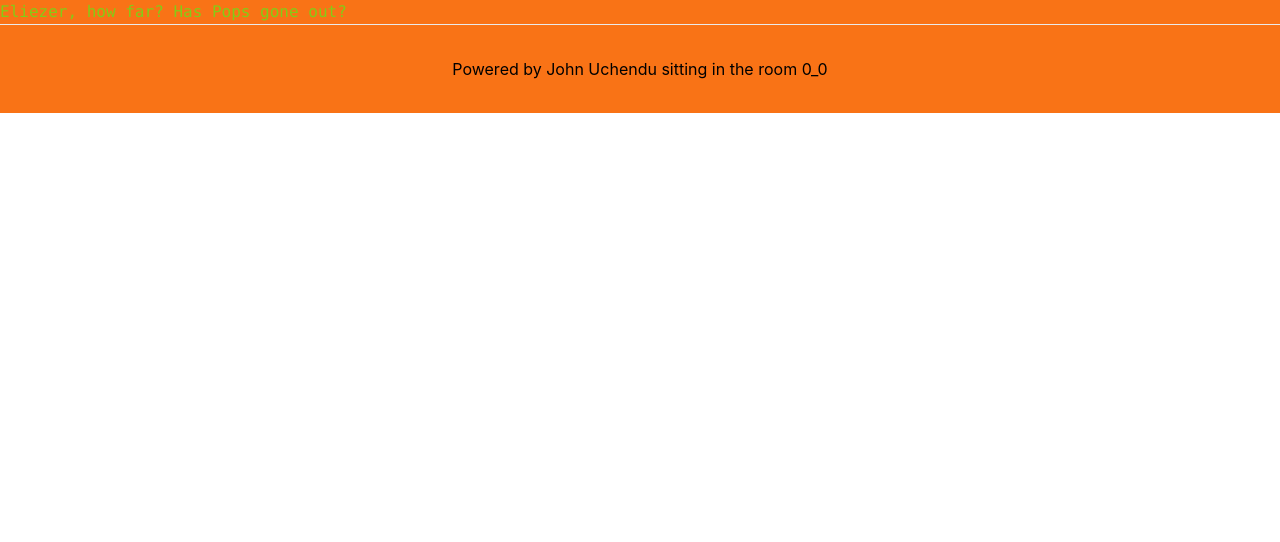
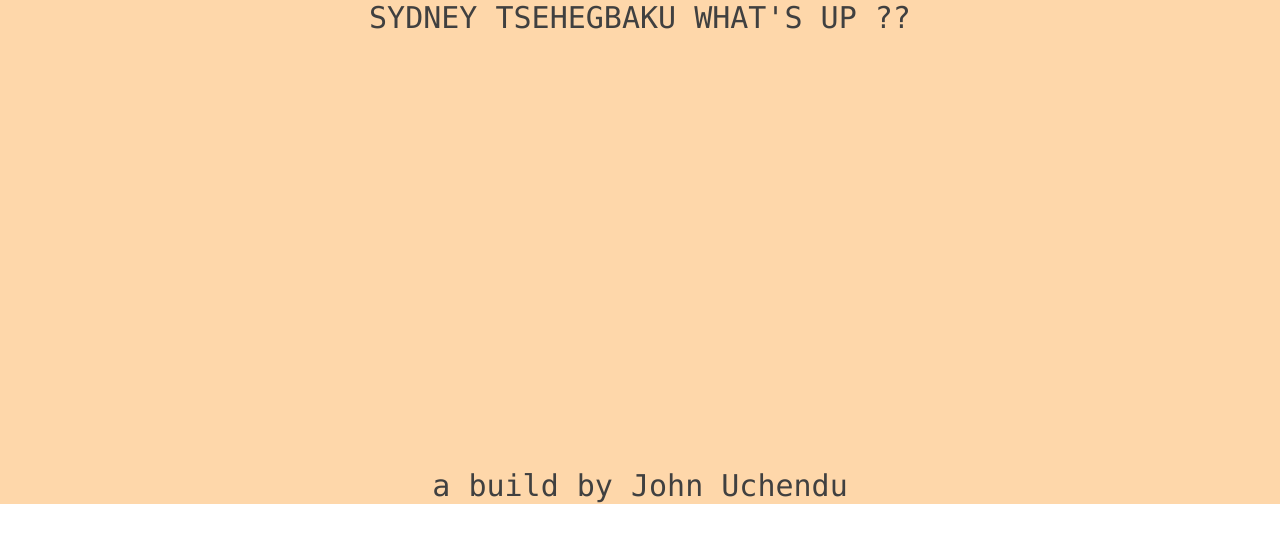
Before and after one commit to JohnUchendu/johnuchendu, a Next.js app: page / in a window 1280 px wide. Shown: the top 542 px of the page. Built offline with nearby package versions, Linux system fonts and the light colour scheme.

Commit message:
initial commit

```diff
--- a/pages/index.js
+++ b/pages/index.js
@@ -4,22 +4,40 @@ import styles from '../styles/Home.module.css'
 
 export default function Home() {
   return (
-    <div className="bg-orange-500">
+    <div className="bg-orange-200">
       <Head>
-        <title>John message to Elisky</title>
-        <meta name="description" content="This is mad cruise bro" />
+        <title>John's message to Sydney</title>
+        <meta name="description" content="There is progress bro" />
         <link rel="icon" href="" />
       </Head>
 
       <main className="">
-        <h1 className="font-mono text-lime-500">
-          Eliezer, how far? Has Pops gone out? {/*<a href="https://nextjs.org">Next.js!</a>*/}
+        <h1 className="font-mono text-neutral-700 text-center text-3xl">
+          SYDNEY TSEHEGBAKU WHAT'S UP ?? {/*<a href="https://nextjs.org">Next.js!</a>*/}
         </h1>
+        <br />
+        <br />
+        <br />
+        <br />
+        <br />
+        <br />
+        <br />
+        <br />
+        <br />
+        <br />
+        <br />
+        <br />
+        <br />
+        <br />
+        <br />
+        <br />
+        <br />
+        <br />
 
 
       </main>
 
-      <footer className={styles.footer}>
+      <footer className="font-mono text-neutral-700 text-center text-3xl">
         {/*<a
           href="https://vercel.com?utm_source=create-next-app&utm_medium=default-template&utm_campaign=create-next-app"
           target="_blank"
@@ -29,7 +47,7 @@ export default function Home() {
           <span className={styles.logo}>
             <Image src="/vercel.svg" alt="Vercel Logo" width={72} height={16} />
           </span>
-  </a>*/}<p>Powered by John Uchendu sitting in the room 0_0</p>
+  </a>*/}<p>a build by John Uchendu</p>
       </footer>
     </div>
   )
```
